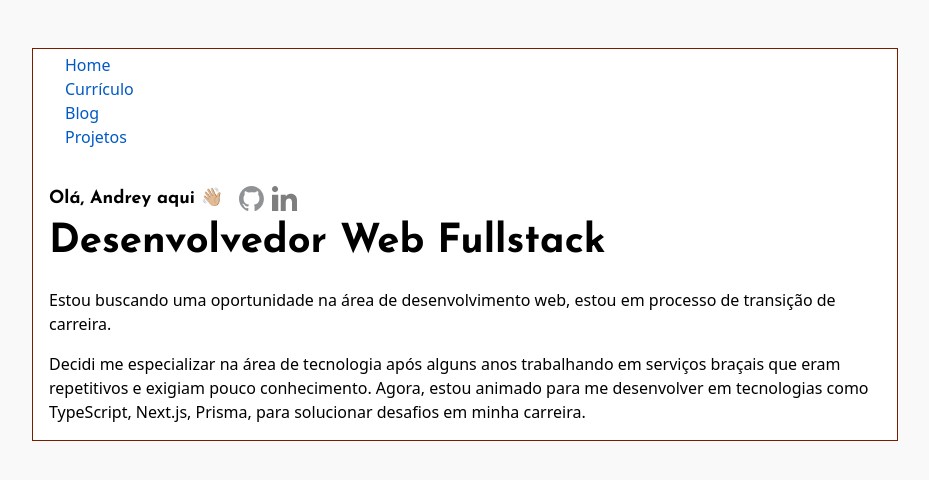
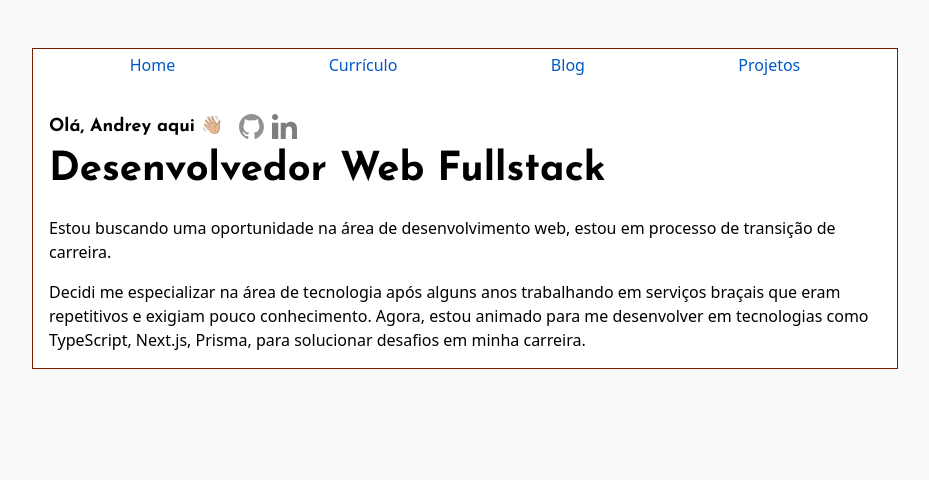
Before and after one commit to Andreyrvs/portfolio-blog, a Next.js app: page / in a window 1280 px wide. Shown: the top 480 px of the page, without its empty margins (175-1104 px from the left). Built offline with nearby package versions, Linux system fonts and the light colour scheme.

Commit message:
remove css

```diff
--- a/src/components/layout/layout.module.css
+++ b/src/components/layout/layout.module.css
@@ -1,7 +1,7 @@
 .container {
   background-color: #FFF;
   border: 1px solid #781D01;
-  margin: 3rem auto;
+  margin: 3rem auto 6rem;
   padding: 0 1rem;
 }
 
--- a/src/components/navbar/navbar.module.css
+++ b/src/components/navbar/navbar.module.css
@@ -1,11 +1,9 @@
 .container {
   display: flex;
-
 }
 
 .ul {
   display: flex;
-  flex-direction: column;
   justify-content: space-around;
   list-style-type: none;
   margin: 0;
@@ -13,11 +11,6 @@
   width: 100%;
 }
 
-.lis {
-  padding: 0 12px;
-}
-
 .lis:hover {
-  background-color: rgba(234, 234, 234, 0.8);
   border-radius: 10%;
 }
```
